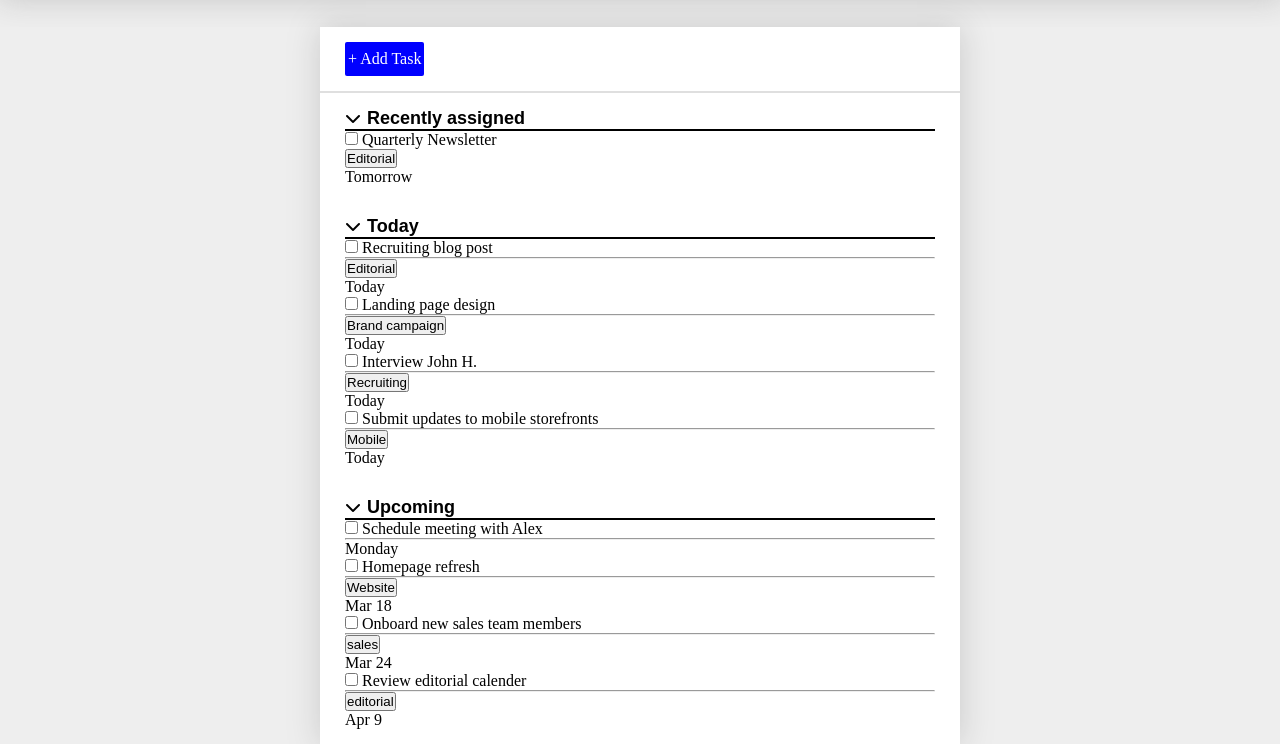
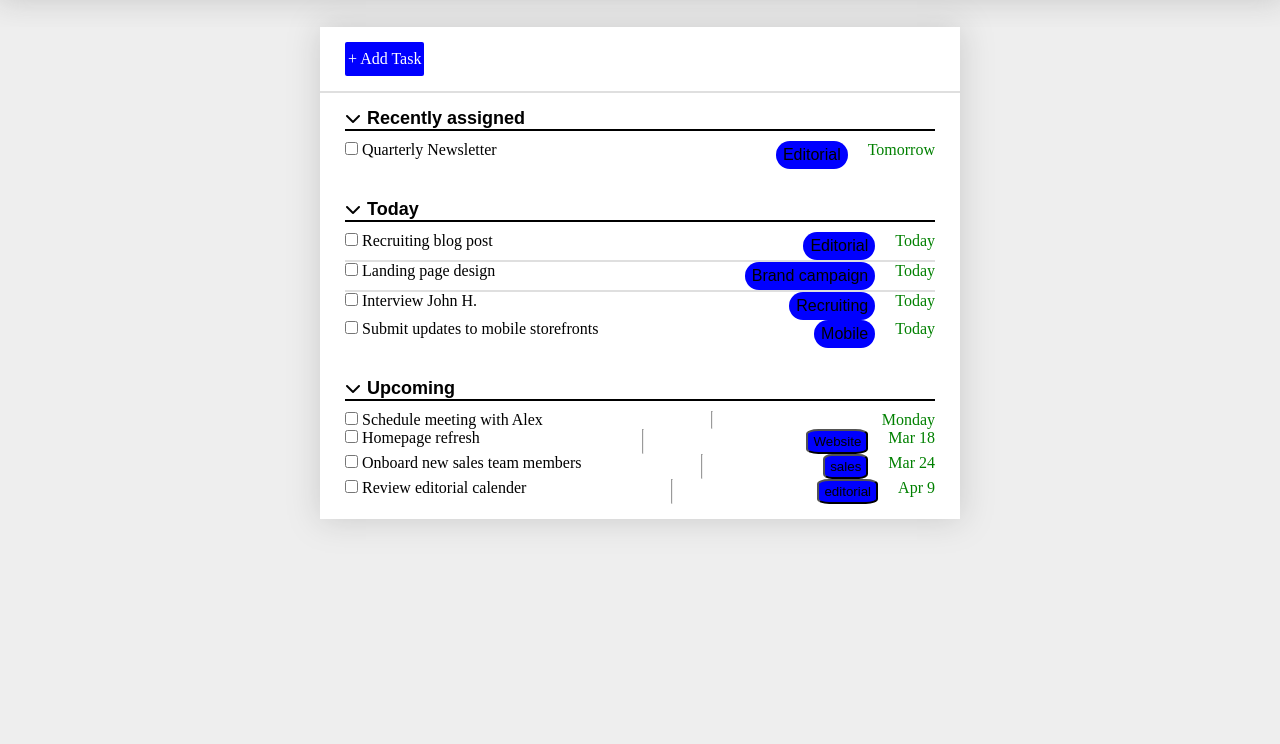
Before and after one commit to Ande12/tracy_final_exam, a plain HTML site: page index.html in a window 1280 px wide. Shown: the part 84-828 px from the top of the page. After the commit the page ends 800 px from the top, so only its background shows below. Drawn offline with Linux system fonts and the light colour scheme.

Commit message:
added more styles

```diff
--- a/css/desktop/_section.scss
+++ b/css/desktop/_section.scss
@@ -38,6 +38,25 @@ section{
             }
             .headings-hr{
                 border: 0.25px solid #000;
+                margin-bottom: 10px;
+              }
+              .part-line{
+                display: flex;
+                justify-content: space-between;
+                .more-info{
+                    display: flex;
+                    column-gap: 20px;
+                    button{
+                        border: none;
+                        border-radius: 35px;
+                        padding: 5px 7px;
+                        font-size: 16px;
+                        background-color: $add-task-list;
+                    }
+                    p{
+                        color: $tomo-today;
+                    }
+                }
               }
         }
         .part-two{
@@ -56,6 +75,60 @@ section{
             }
             .headings-hr{
                 border: 0.25px solid #000;
+                margin-bottom: 10px;
+              }
+              .part-line{
+                display: flex;
+                justify-content: space-between;
+                .first-point{
+                    label{
+                        font-size: 16px;
+                    }
+                }
+                .more-info{
+                    display: flex;
+                    column-gap: 20px;
+                    button{
+                        border: none;
+                        border-radius: 35px;
+                        padding: 5px 7px;
+                        font-size: 16px;
+                        background-color: $add-task-list;
+                    }
+                    p{
+                        color: $tomo-today;
+                    }
+
+                }
+              }
+              .part-line .two{
+                display: flex;
+                justify-content: space-between;
+                .first-point{
+                    label{
+                        font-size: 16px;
+                    }
+                }
+                .more-info{
+                    display: flex;
+                    column-gap: 20px;
+                    button{
+                        border: none;
+                        border-radius: 35px;
+                        padding: 5px 7px;
+                        font-size: 16px;
+                        background-color: $add-task-list;
+                    }
+                    p{
+                        color: $tomo-today;
+                    }
+
+                }
+              }
+              .part-hr{
+                height: 2px;
+                border: none;
+                background-color: rgba(128, 128, 128, 0.254);
               }
         }
         .part-three{
@@ -74,6 +147,23 @@ section{
             }
             .headings-hr{
                 border: 0.25px solid #000;
+                margin-bottom: 10px;
+              }
+              .part-line{
+                display: flex;
+                justify-content: space-between;
+                .more-info{
+                    display: flex;
+                    column-gap: 20px;
+                    button{
+                        border-radius: 20%;
+                        padding: 3px 5px;
+                        background-color: $add-task-list;
+                    }
+                    p{
+                        color: $tomo-today;
+                    }
+                }
               }
         }
     }
--- a/index.html
+++ b/index.html
@@ -70,23 +70,25 @@
                     <input type="checkbox" name="" id="">
                     <label for="">Recruiting blog post</label>
                 </div>
-                <hr class="part-hr">
                 <div class="more-info">
                     <button>Editorial</button>
                     <p>Today</p>
                 </div>
             </div>
-            <div class="part-line">
+
+            <hr class="part-hr">
+            <div class="part-line two">
                 <div class="first-point">
                     <input type="checkbox" name="" id="">
                     <label for="">Landing page design</label>
                 </div>
-                <hr class="part-hr">
                 <div class="more-info">
                     <button>Brand campaign</button>
                     <p>Today</p>
                 </div>
             </div>
+
+            <hr class="part-hr">
             <div class="part-line">
                 <div class="first-point">
                     <input type="checkbox" name="" id="">
```
Also changed, not shown: css/style.css, 1 other file.
